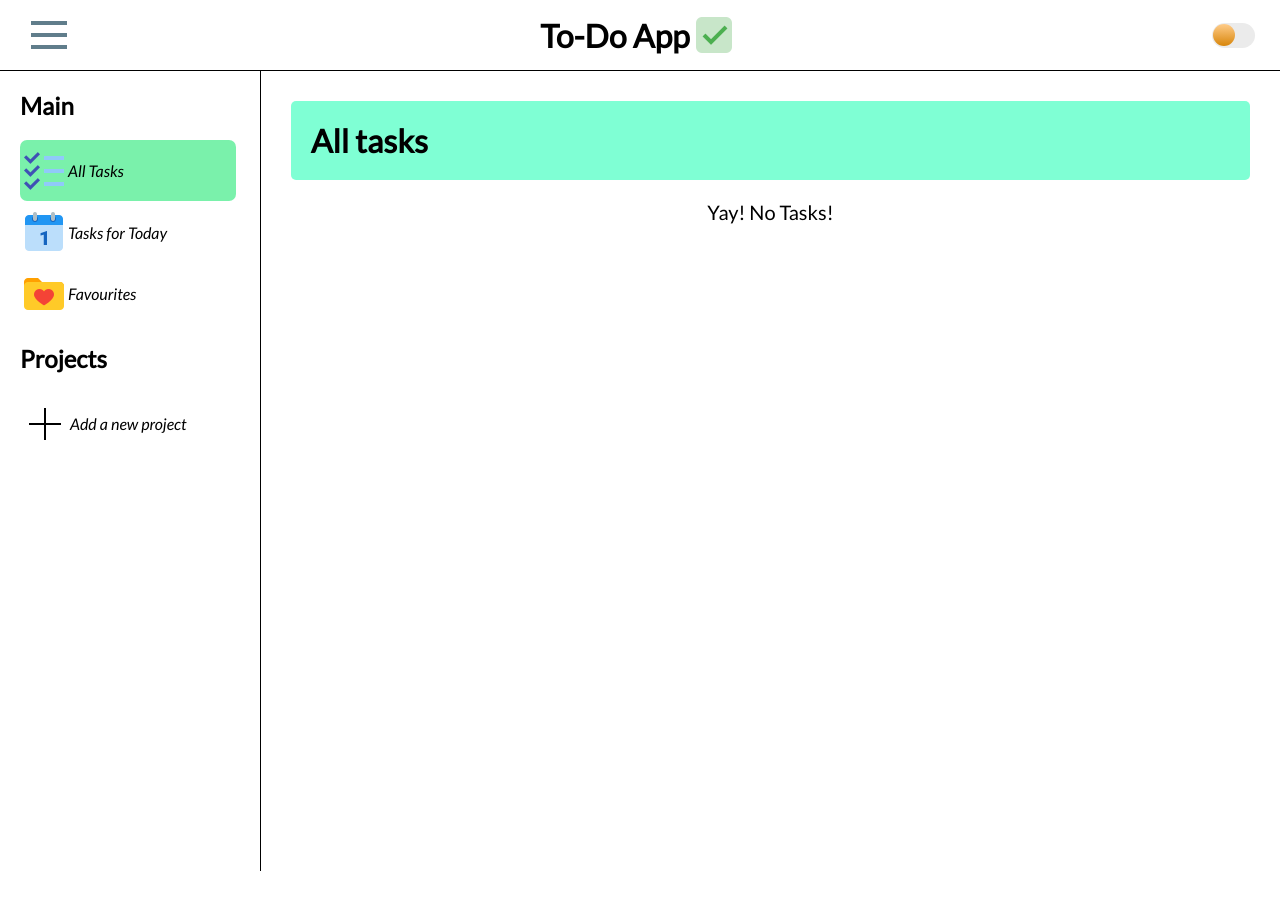
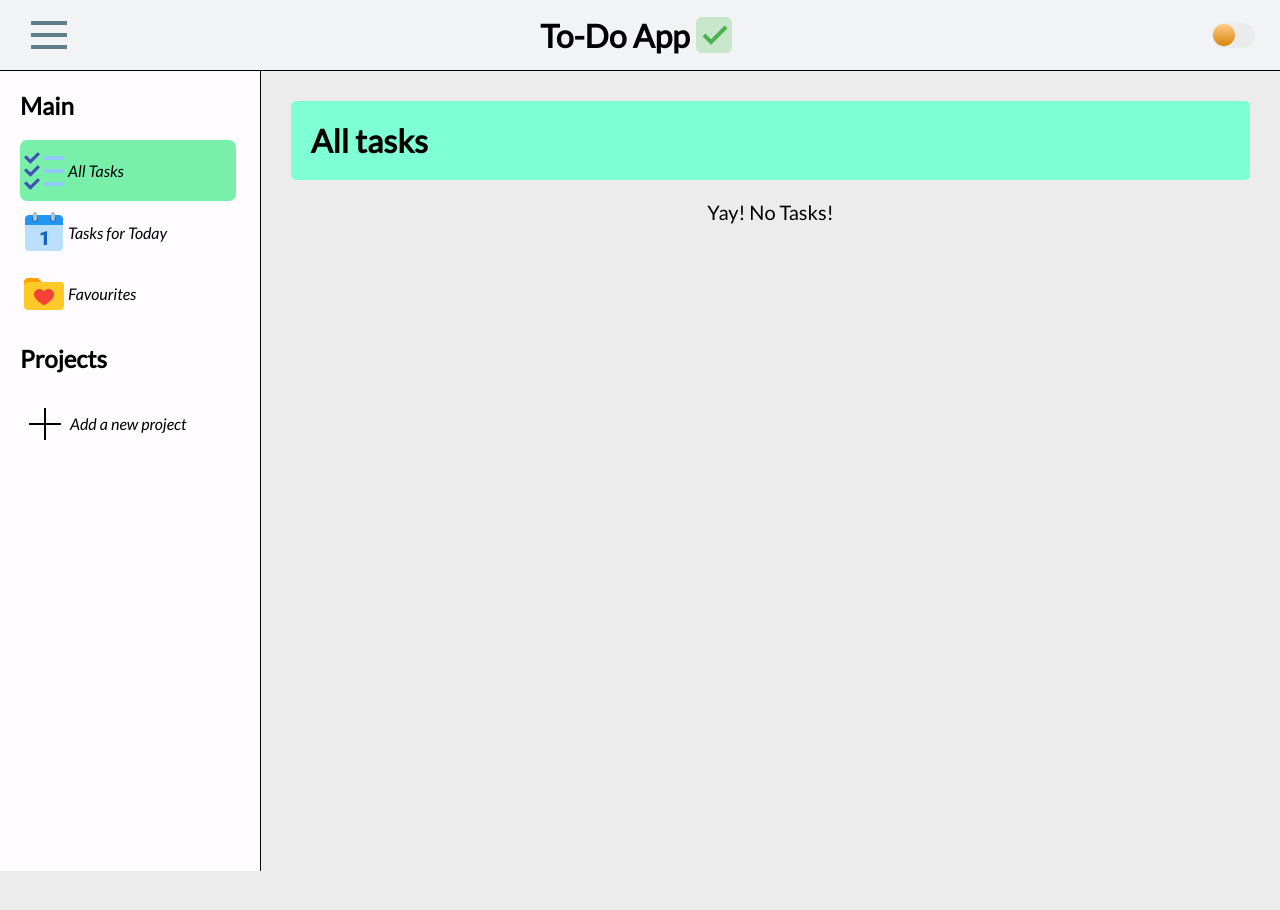
Before and after one commit to alanantony24/odin-todo, a website built with webpack: page dist/index.html in a window 1280 px wide. Before the commit the page ends 871 px from the top, so only its background shows below. Built offline with Linux system fonts and the light colour scheme.

Commit message:
fix color and sidebar bug

```diff
--- a/src/style.css
+++ b/src/style.css
@@ -1,3 +1,13 @@
+:root {
+    --bgColor1: #15202b;
+    --bgColor2: #192734;
+    --bgColor3: #22303c;
+    --bgColorPopUp: #273746;
+    --textColor: #eaebec;
+    --accent: #2abd67;
+    --accentDark:#1f8d4d;
+}
+
 body {
     margin: 0;
     padding: 0;
@@ -18,6 +28,15 @@ h4 {
     font-style: italic;
 }
 
+body.light{
+    --bgColor2:#ececec;
+    --bgColor3: #f2f3f5;
+    --bgColor1:#fefcfe;
+    --bgColorPopUp: #f3f1f3;
+    --textColor: #374958;
+    --accentDark: #2abd67;
+}
+
 .mainContainer {
     display: flex;
     flex-direction: column;
@@ -29,9 +48,10 @@ h4 {
     flex-direction: row;
     justify-content: space-between;
     align-items: center;
-    margin-top: 10px;
+    padding-top: 10px;
     padding-bottom: 10px;
     border-bottom: 1px solid;
+    background-color: #f2f3f5;
 }
 
 .hamburgerBtn {
@@ -59,6 +79,7 @@ h4 {
     display: flex;
     width: 100%;
     flex-direction: row;
+    background-color: #ececec;
 }
 
 .sideBar {
@@ -66,8 +87,9 @@ h4 {
     flex-direction: column;
     width: 25%;
     height: 100vh;
-    margin-left: 20px;
+    padding-left: 20px;
     border-right: 1px solid ;
+    background-color: #fefcfe;
 }
 
 .allTasks {
@@ -111,7 +133,7 @@ h4 {
 .listOfTasks {
     margin: 30px;
     width: 100%;
-    height: 20%;
+    height: 100vh;
 }
 
 .listOfTasks > h1 {
```
Also changed, not shown: dist/main.js.
